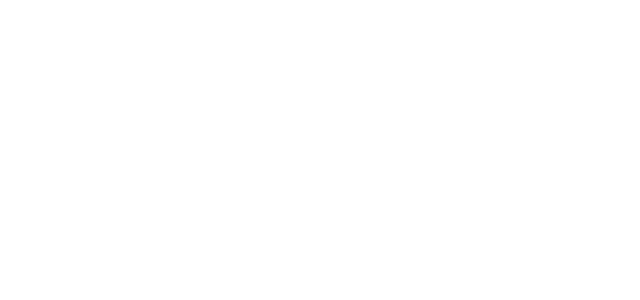
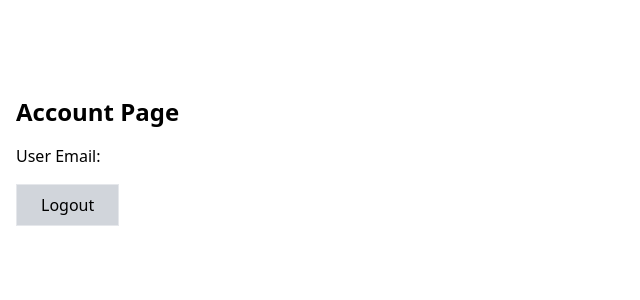
Before and after one commit to yuweiwang11/mehread, a React (Vite) app in the folder client/: page /mehread/account in a window 1280 px wide. Before the commit this address had no page. Shown: the top 300 px of the page, without its empty margins (0-640 px from the left). Built offline with nearby package versions, Linux system fonts and the light colour scheme.

Commit message:
add AccountPage

```diff
--- a/client/src/App.jsx
+++ b/client/src/App.jsx
@@ -6,6 +6,7 @@
 import BookDetailPage from './pages/BookDetailPage'
 import SigninPage from './pages/SigninPage'
 import SignupPage from './pages/SignupPage'
+import AccountPage from './pages/AccountPage'
 
 axios.defaults.baseURL = 'http://localhost:4000'
 
@@ -18,6 +19,7 @@
           <Route path="/" element={<HomePage />} />
           <Route path="/books/:searchKeyword" element={<SearchResultPage />} />
           <Route path="/book/:bookIdentifier" element={<BookDetailPage />} />
+          <Route path="/mehread/account" element={<AccountPage />} />
           <Route path="/mehread/signin" element={<SigninPage />} />
           <Route path="/mehread/signup" element={<SignupPage />} />
 
--- /dev/null
+++ b/client/src/pages/AccountPage.jsx
@@ -0,0 +1,9 @@
+export default function AccountPage() {
+  return (
+    <div className="max-w-[600] mx-auto my-16 p-4">
+      <h1 className="text-2xl font-bold py-4">Account Page</h1>
+      <p>User Email: </p>
+      <button className="border px-6 py-2 my-4">Logout</button>
+    </div>
+  )
+}
```
